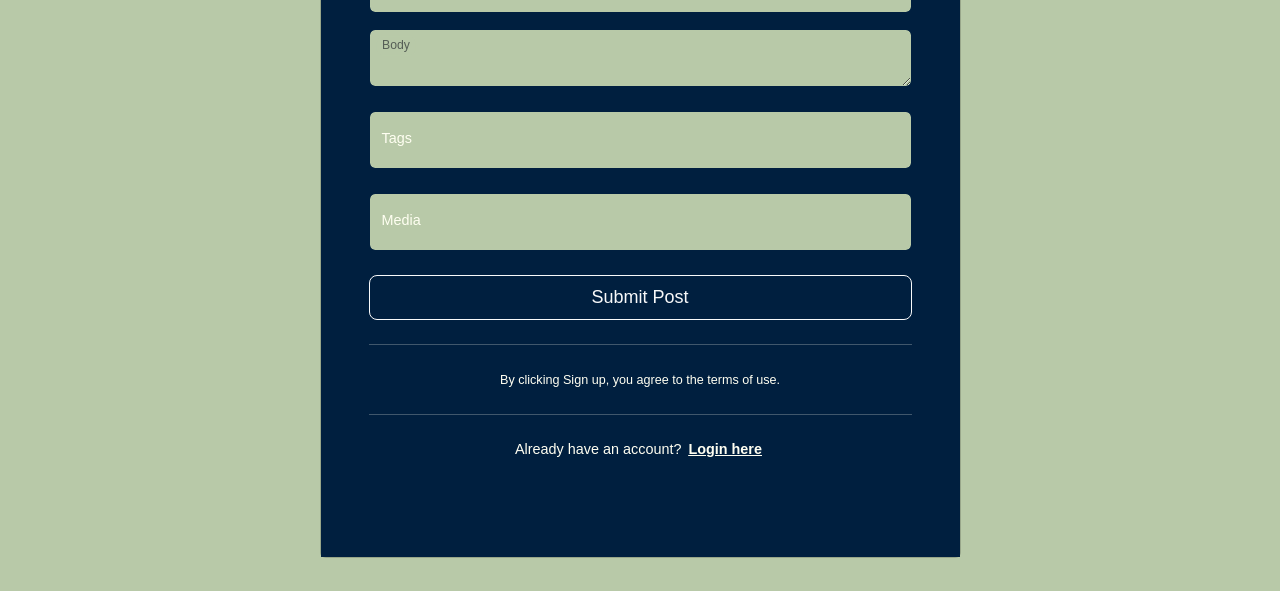
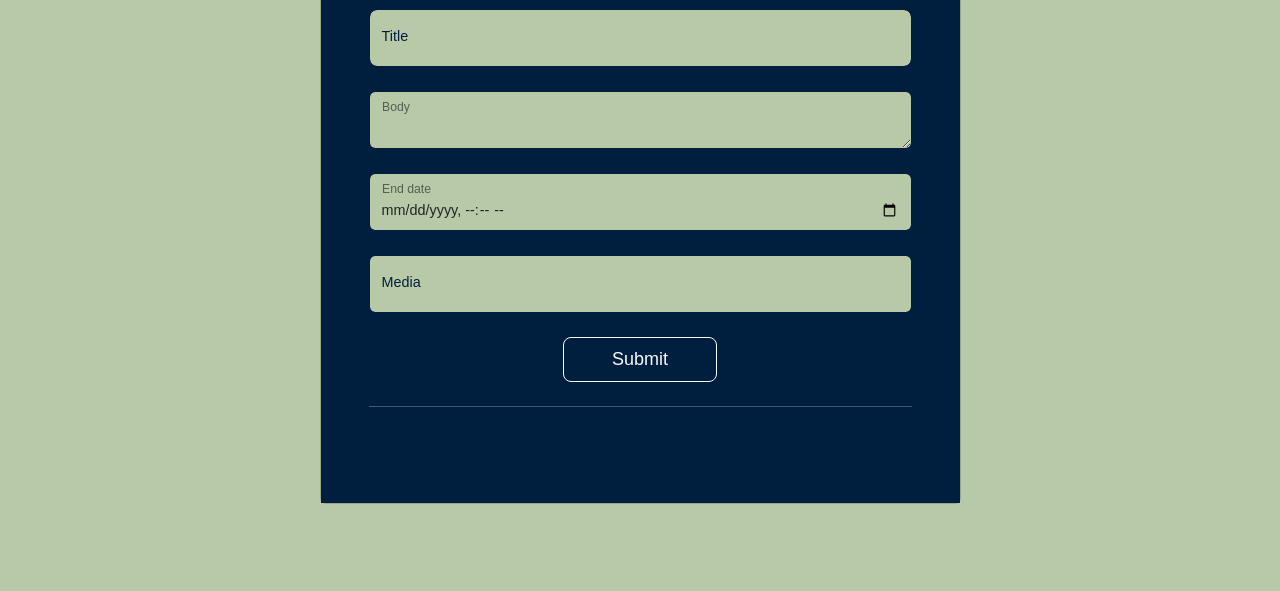
Before and after one commit to bjornhaavard/BidHub, a website with bundled scripts: page auctions/newListing/index.html in a window 1280 px wide. Shown: the part 209-800 px from the top of the page. Built offline with nearby package versions, Linux system fonts and the light colour scheme; a web font is replaced by a local one.

Commit message:
adding create listing

```diff
--- a/auctions/newListing/index.html
+++ b/auctions/newListing/index.html
@@ -52,42 +52,45 @@
                 <div class="card-body p-5 text-center">
                   <div class="mb-md-5 mt-md-4">
                     <h2 class="fw-bold mb-2 text-uppercase">New Listing</h2>
-                    <form  id="createListing">
+                    <form  id="registrationForm">
                         <div id="message"></div>
-                        <form class="p-4 p-md-5 border rounded-3 bg-body-tertiary" id="createPost">
-                          <div class="form-floating mb-3">
-                            <input type="text" class="form-control" name="title" id="post-title" placeholder="Title" maxlength="20" required title="max 20 characters" />
-                            <label for="title">Title</label>
-                          </div>
+                       <div class="form-floating form-white mb-4 mt-4">
 
-                          <div class="form-floating mb-4">
-                            <textarea type="text" class="form-control" name="body" id="new-post-text" minlength="5" required title="minimum 5 characters" rows="6"> </textarea>
-                            <label for="body">Body</label>
-                          </div>
+                          <input type="text" class="form-control form-control-lg" name="title" id="post-title" placeholder="Title" maxlength="20" required title="max 20 characters" required />
+                          <label for="title" class="form-label">Title</label>
 
-                          <div class="form-floating mb-4">
-                            <input type="text" class="form-control" name="tags" id="new-post-media" placeholder="tags" />
-                            <label for="tags">Tags</label>
-                          </div>
+                       </div>
 
-                          <div class="form-floating mb-4">
-                            <input type="url" class="form-control" name="media" id="new-post-media" placeholder="media" />
-                            <label for="url">Media</label>
-                          </div>
+                       <div class="form-floating  mb-4">
+                        <textarea type="text" class="form-control" name="body" id="new-listing-text" minlength="5" required title="minimum 5 characters" rows="5"> </textarea>
+                        <label for="body" class="form-label">Body</label>
+                       </div>
 
-                          <button class="w-100 btn btn-lg btn-primary btn-outline-light">Submit Post</button>
-                        </form>
+
+                        <div class="form-floating mb-4">
+                            <input type="datetime-local" class="form-control" name="endsAt" id="new-listing-date" placeholder="price" required />
+                            <label for="end-date" class="form-label">End date</label>
+                        </div>
+
+                      <div class="form-floating mb-4">
+                            <input type="url" class="form-control" name="media" id="new-post-media" placeholder="media, must be a valid url" />
+                            <label for="url" class="form-label">Media</label>
+                      </div>
+
+
+                        <div>
+                        <button
+                          class="btn btn-outline-light btn-lg px-5"
+                          type="submit"
+                          >
+                          Submit
+                          </button>
+                        </div>
+                      </form>
                       <div>
                       <hr class="my-4" />
-                      <small>By clicking Sign up, you agree to the terms of use.</small>
-                      <p class="text-center mt-3 mb-0">
-                          <hr class="my-4" />
-                        Already have an account?
-                        <a href="../../auth/login/" class="fw-bold">
-                          <u id="login-here">Login here</u>
-                        </a>
-                      </p>
-                    </div>
+
+                    </form>
                 </div>
               </div>
             </div>
--- a/src/js/api/constants.js
+++ b/src/js/api/constants.js
@@ -5,6 +5,7 @@ export const API_LOGIN = "/auction/auth/login";
 export const API_REGISTER = "/auction/auth/register";
 export const API_AUCTION = "/auction";
 export const API_PROFILE = `${API_HOST_URL}${API_BASE}${API_AUCTION}`;
+export const API_CREATE_LISTING = `${API_HOST_URL}${API_BASE}${API_LISTINGS}`;
 
 // images
 
--- a/src/js/components/listings/renderListings.js
+++ b/src/js/components/listings/renderListings.js
@@ -14,7 +14,7 @@ export function renderListings(listings, parent) {
       media,
       seller: { name },
     } = listing;
-    console.log(listing + "/da2473c1-80df-4d9b-944d-13fd8a6ec260");
+
     const divContainer = document.createElement("div");
     divContainer.classList.add("col", "col-md-6", "col-lg-4");
     listingContainer.append(divContainer);
```
Also changed, not shown: src/js/api/listings/create.js (added, +22 -0 lines), src/js/handlers/createListing.js (added, +28 -0 lines).
